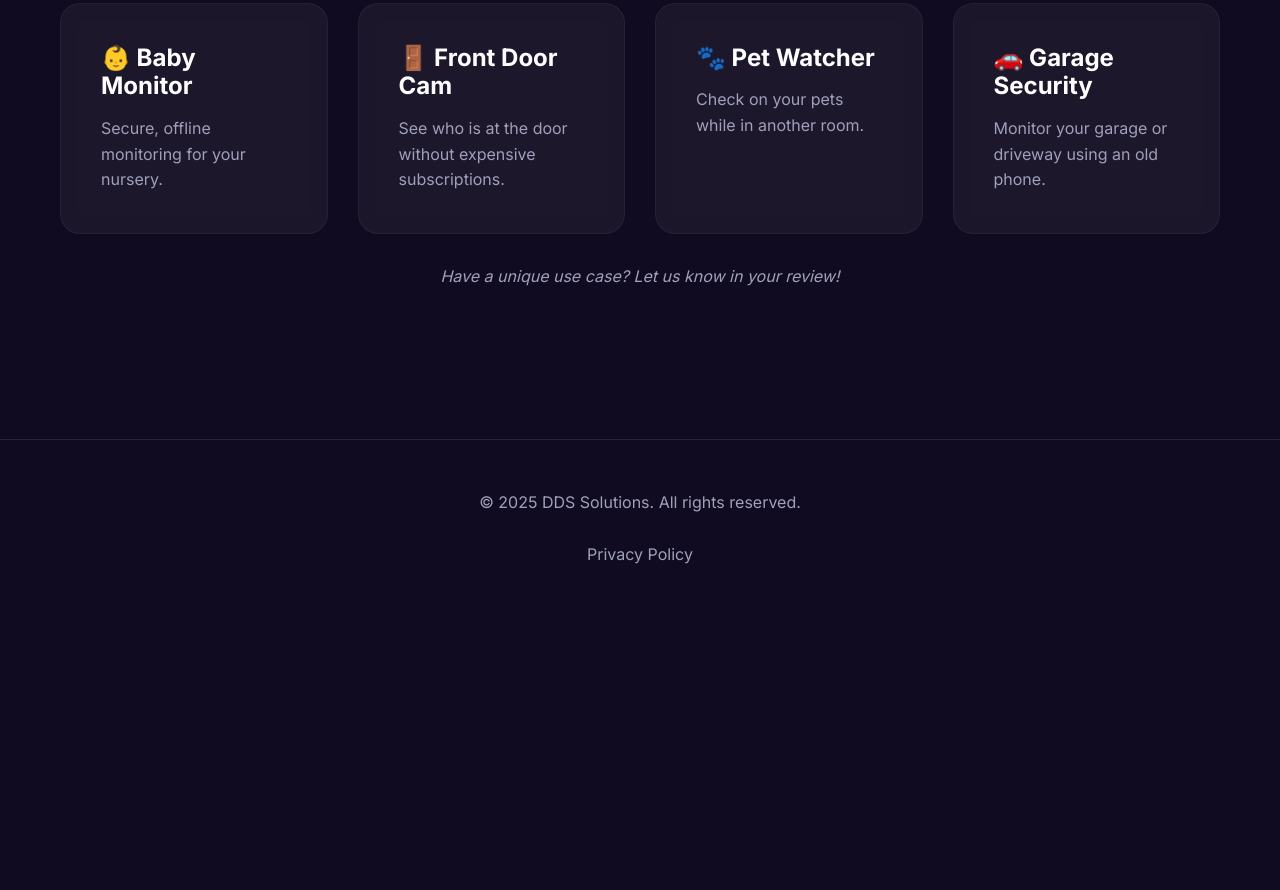
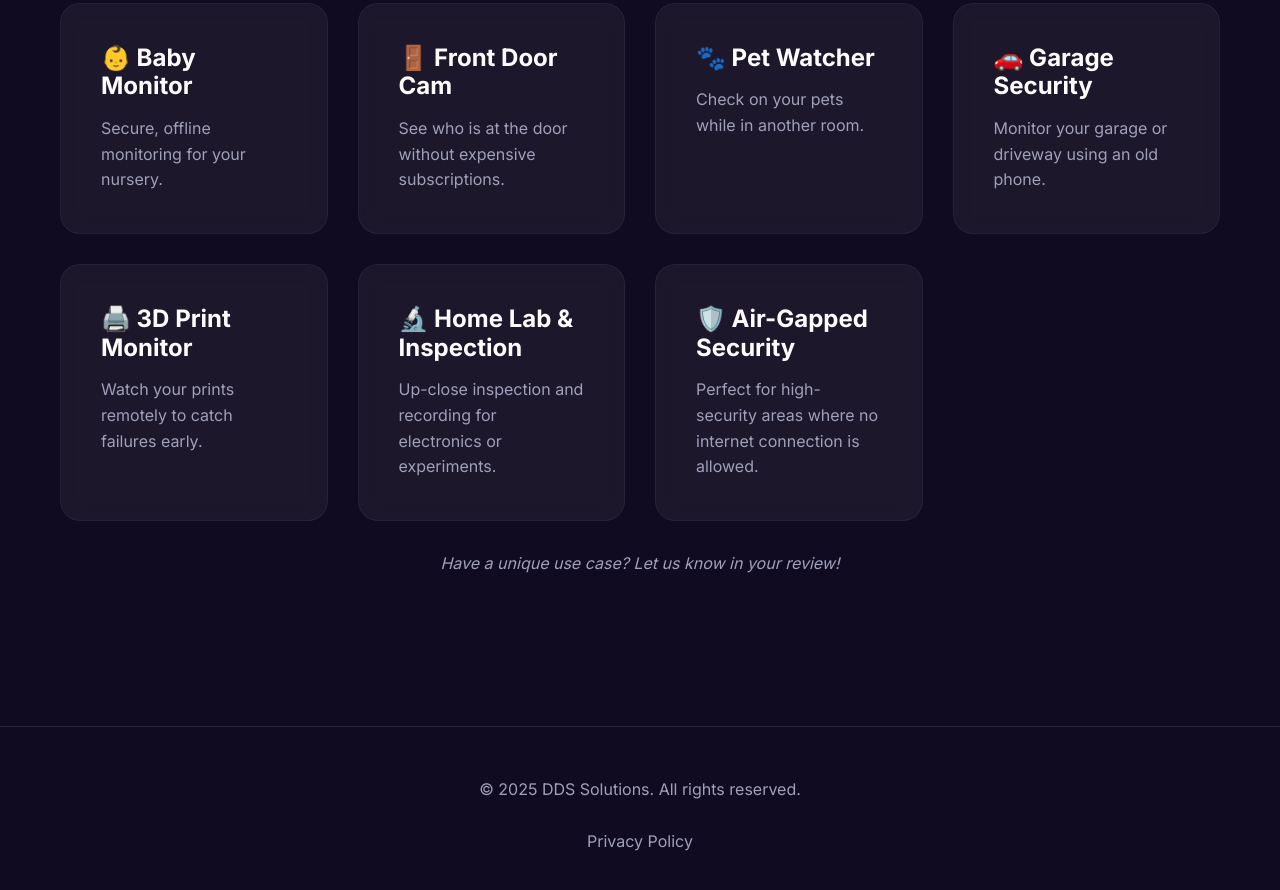
Before and after one commit to DDS-Solutions/DDS-Solutions.github.io, a plain HTML site: page index.html in a window 1280 px wide. Shown: the part 2087-2977 px from the top of the page. Before the commit the page ends 2704 px from the top, so only its background shows below. Drawn offline with Linux system fonts and the light colour scheme.

Commit message:
Add 3D Printing, Home Lab, and Air Gap use cases

```diff
--- a/index.html
+++ b/index.html
@@ -122,6 +122,19 @@
                     <h3 class="feature-title">🚗 Garage Security</h3>
                     <p class="feature-desc">Monitor your garage or driveway using an old phone.</p>
                 </div>
+                <!-- New Use Cases -->
+                <div class="feature-card" style="border-color: rgba(255,255,255,0.05);">
+                    <h3 class="feature-title">🖨️ 3D Print Monitor</h3>
+                    <p class="feature-desc">Watch your prints remotely to catch failures early.</p>
+                </div>
+                <div class="feature-card" style="border-color: rgba(255,255,255,0.05);">
+                    <h3 class="feature-title">🔬 Home Lab & Inspection</h3>
+                    <p class="feature-desc">Up-close inspection and recording for electronics or experiments.</p>
+                </div>
+                <div class="feature-card" style="border-color: rgba(255,255,255,0.05);">
+                    <h3 class="feature-title">🛡️ Air-Gapped Security</h3>
+                    <p class="feature-desc">Perfect for high-security areas where no internet connection is allowed.</p>
+                </div>
             </div>
             <p style="text-align: center; margin-top: 30px; color: var(--text-muted);">
                 <em>Have a unique use case? Let us know in your review!</em>
```
